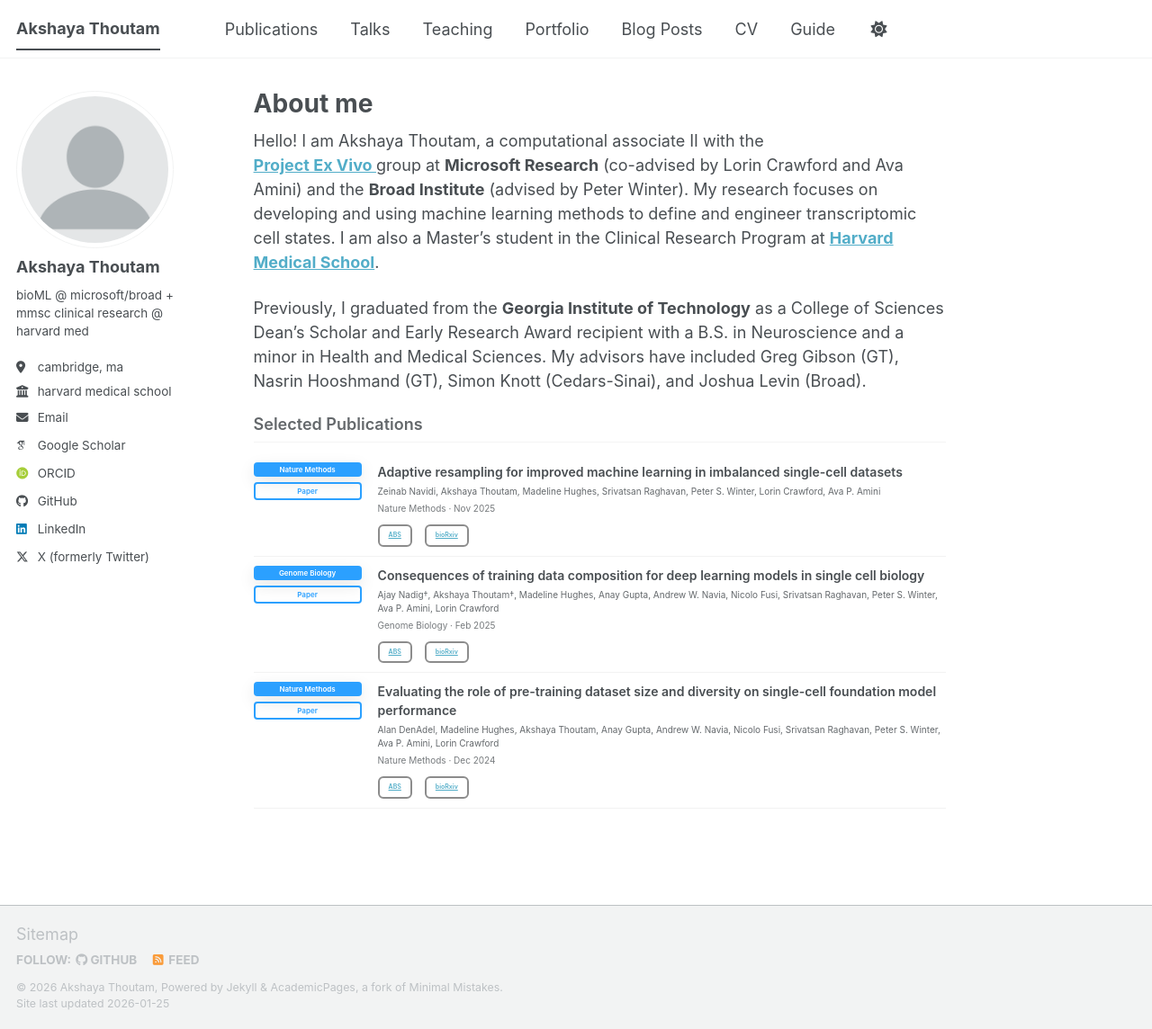
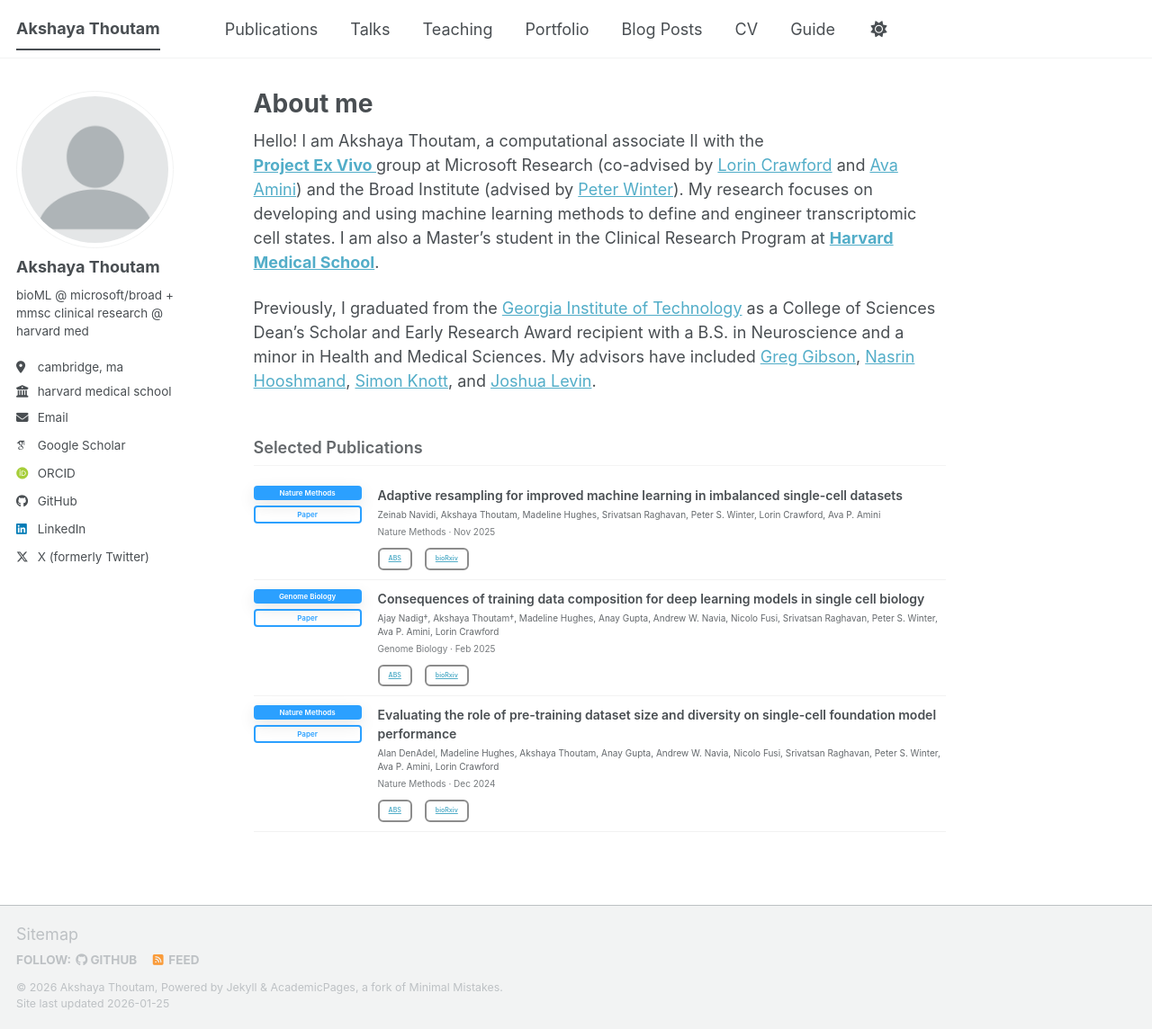
Before and after one commit to AkshayaThoutam/akshayathoutam.github.io, a Jekyll site: the page built from _pages/about.md, in a window 1280 px wide and 1144 px high. Shown: the whole window at 90% size. Built offline with Jekyll 4.4.1, drawn with Linux system fonts in a browser that asks for light colours; some web fonts are replaced; a script bundle is joined from its source files by our own code; library files that are not in the unit come from our copies.

Commit message:
fix links

```diff
--- a/_pages/about.md
+++ b/_pages/about.md
@@ -13,22 +13,20 @@
     Project Ex Vivo
   </a>
 </strong>
-group at <strong><span class="teal-name">Microsoft Research</span></strong>
-(co-advised by Lorin Crawford and Ava Amini) and the
-<strong><span class="teal-name">Broad Institute</span></strong>
-(advised by Peter Winter). My research focuses on developing and using machine learning methods to define and engineer transcriptomic cell states. I am also a Master’s student in the Clinical Research Program at <strong><a href="https://hms.harvard.edu/education-admissions/masters-degree-programs/master-science-clinical-research" target="_blank" class="teal-name">Harvard Medical School</a></strong>.
+group at Microsoft Research (co-advised by <a href="https://www.lorincrawford.com/" target="_blank"> Lorin Crawford</a> and <a href="https://avaamini.com/" target="_blank">Ava Amini</a>) and the
+Broad Institute (advised by <a href="https://scholar.google.com/citations?user=WmBw-kkAAAAJ&hl=en&oi=ao" target="_blank">Peter Winter</a>). My research focuses on developing and using machine learning methods to define and engineer transcriptomic cell states. I am also a Master’s student in the Clinical Research Program at <strong><a href="https://hms.harvard.edu/education-admissions/masters-degree-programs/master-science-clinical-research" target="_blank" class="teal-name">Harvard Medical School</a></strong>.
 
 
 
 <p>
 Previously, I graduated from the
-<strong><span class="teal-name">Georgia Institute of Technology</span></strong>
+<a href="https://www.gatech.edu/" target="_blank">Georgia Institute of Technology</a>
 as a College of Sciences Dean’s Scholar and Early Research Award recipient with a
 B.S. in Neuroscience and a minor in Health and Medical Sciences.
-My advisors have included Greg Gibson (GT), Nasrin Hooshmand (GT),
-Simon Knott (Cedars-Sinai), and Joshua Levin (Broad).
+My advisors have included <a href="https://ggibsongt.wixsite.com/gibsongatech/people" target="_blank">Greg Gibson</a>, <a href="https://hooshmandlab.dreamhosters.com/?page_id=507" target="_blank">Nasrin Hooshmand</a>,
+<a href="https://www.cedars-sinai.edu/health-sciences-university/research/labs/knott.html
+" target="_blank">Simon Knott</a>, and <a href="https://www.broadinstitute.org/bios/joshua-levin" target="_blank"> Joshua Levin</a>.
 </p>
-
 
 <h2 class="selected-publications-title">Selected Publications</h2>
 
--- a/_sass/_custom.scss
+++ b/_sass/_custom.scss
@@ -162,7 +162,7 @@
 .selected-publications-title {
   font-size: 18px;
   font-weight: 600;
-  margin-top: 24px;
+  margin-top: 50px;
   margin-bottom: 12px;
   opacity: 0.85;
 }
```
